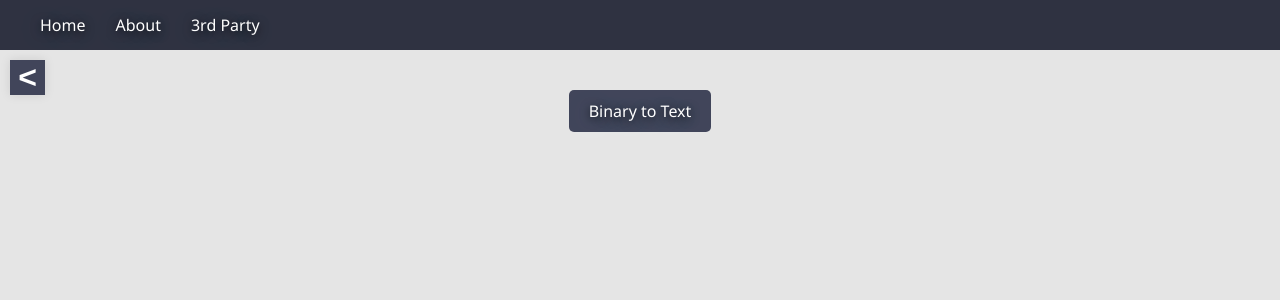
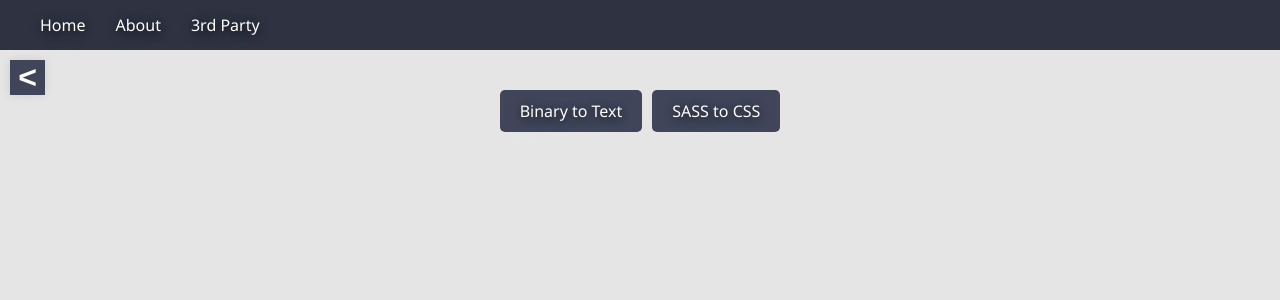
Before and after one commit to MysticalMike60t/Tools-Hub, a React (Create React App) app in the folder client/: page /#/converters in a window 1280 px wide. Shown: the top 300 px of the page. Built offline with nearby package versions, Linux system fonts and the light colour scheme.

Commit message:
Added Structure for SCSS converter

```diff
--- a/client/src/App.js
+++ b/client/src/App.js
@@ -24,6 +24,7 @@
 import "./lib/styles/scss/global/global.scss";
 import Editors from "./lib/pages/tools/editors/Editors";
 import { HTML } from "./lib/pages/tools/editors";
+import SCSSCSS from "./lib/pages/converters/sub/SCSSCSS";
 
 function App() {
   return (
@@ -47,6 +48,7 @@
           <Route path="converters" element={<SubpageLayout />}>
             <Route index element={<Converters />} />
             <Route path="binary-text" element={<BinaryText />} />
+            <Route path="sass-css" element={<SCSSCSS />} />
           </Route>
           <Route path="tools" element={<SubpageLayout />}>
             <Route index element={<Tools />} />
--- a/client/src/lib/pages/converters/Converters.jsx
+++ b/client/src/lib/pages/converters/Converters.jsx
@@ -8,6 +8,9 @@
       <Link className="nav-link" to="/converters/binary-text">
         Binary to Text
       </Link>
+      <Link className="nav-link" to="/converters/sass-css">
+        SASS to CSS
+      </Link>
     </div>
   );
 };
--- /dev/null
+++ b/client/src/lib/pages/converters/sub/SCSSCSS.jsx
@@ -0,0 +1,11 @@
+import React from "react";
+
+const SCSSCSS = () => {
+  return (
+    <div className="page one scss-css">
+        <h1>In Development</h1>
+    </div>
+  );
+};
+
+export default SCSSCSS;
--- a/client/src/lib/pages/converters/sub/index.js
+++ b/client/src/lib/pages/converters/sub/index.js
@@ -1,3 +1,4 @@
 import BinaryText from "./BinaryText";
+import SCSSCSS from "./SCSSCSS";
 
-export { BinaryText };
+export { BinaryText, SCSSCSS };
```
